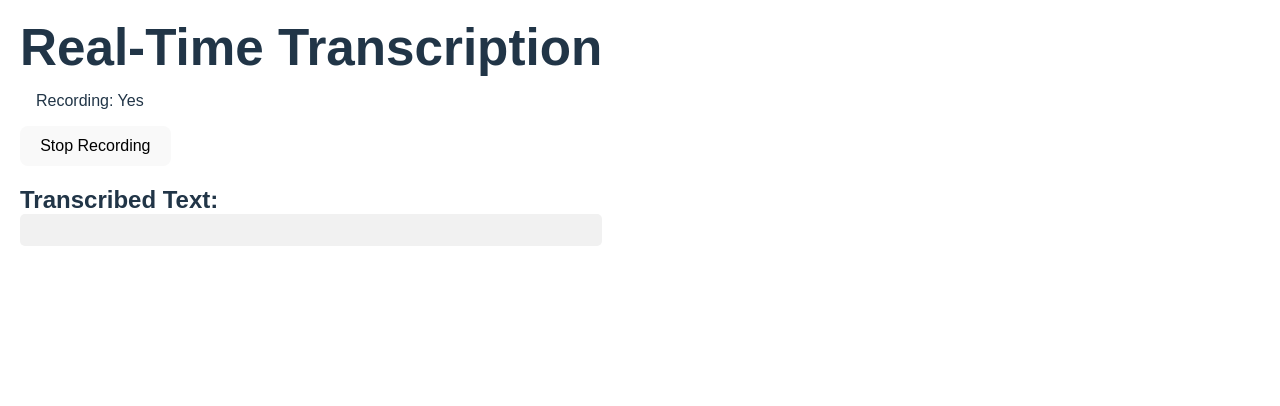
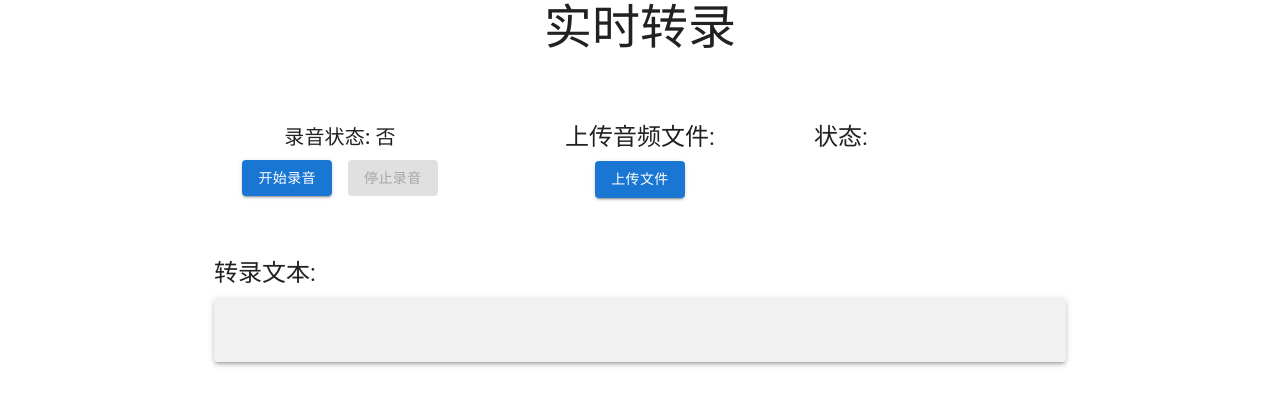
Before and after one commit to Gan-Xing/whisper, a Next.js app: page / in a window 1280 px wide. Shown: the top 406 px of the page. Built offline with nearby package versions, Linux system fonts and the light colour scheme; no server answers.

Commit message:
给朋友试用语音转录服务

```diff
--- a/app/components/RealTimeTranscription.tsx
+++ b/app/components/RealTimeTranscription.tsx
@@ -1,37 +1,46 @@
-// app/components/RealTimeTranscription.tsx
 "use client";
-import React, { useState, useEffect, useRef } from "react";
+import React, { useState, useEffect, useRef } from 'react';
+import { Button, Typography, Container, Paper, Box, Grid, CssBaseline } from '@mui/material';
 
 interface Transcript {
     type: string;
     text: string;
+    message?: string;
 }
 
 const RealTimeTranscription: React.FC = () => {
     const [recording, setRecording] = useState(false);
-  const [transcript, setTranscript] = useState("");
+    const [transcript, setTranscript] = useState('');
+    const [status, setStatus] = useState('');
     const socketRef = useRef<WebSocket | null>(null);
     const mediaRecorderRef = useRef<MediaRecorder | null>(null);
-  const timeoutRef = useRef<NodeJS.Timeout | null>(null);
+    const fileInputRef = useRef<HTMLInputElement | null>(null);
 
     useEffect(() => {
-    const ws = new WebSocket("ws://localhost:3001");
+        const ws = new WebSocket('ws://localhost:3001');
         ws.onmessage = (event) => {
             const data: Transcript = JSON.parse(event.data);
-      if (data.type === "transcription") {
+            if (data.type === 'transcription') {
                 setTranscript(data.text);
+                setStatus('转录成功');
+            } else if (data.type === 'error') {
+                setStatus(`错误: ${data.message}`);
             }
         };
+        ws.onopen = () => setStatus('WebSocket 连接已建立');
+        ws.onclose = () => setStatus('WebSocket 连接已关闭');
         socketRef.current = ws;
+        return () => ws.close();
+    }, []);
 
     const startRecording = async () => {
         setRecording(true);
+        setStatus('开始录音...');
         const stream = await navigator.mediaDevices.getUserMedia({ audio: true });
-      const mediaRecorder = new MediaRecorder(stream, {
-        mimeType: "audio/webm",
-      });
+        const mediaRecorder = new MediaRecorder(stream);
         mediaRecorderRef.current = mediaRecorder;
-      mediaRecorder.start(1000);
+        mediaRecorder.start();
+        setStatus('录音中');
 
         mediaRecorder.ondataavailable = (event) => {
             if (socketRef.current) {
@@ -40,12 +49,8 @@ const RealTimeTranscription: React.FC = () => {
                 reader.onloadend = () => {
                     const base64data = reader.result as string;
                     if (base64data) {
-              socketRef.current!.send(
-                JSON.stringify({
-                  type: "audio",
-                  audio: base64data.split(",")[1],
-                })
-              );
+                        socketRef.current!.send(JSON.stringify({ type: 'audio', audio: base64data.split(',')[1] }));
+                        setStatus('音频数据已发送到服务器');
                     }
                 };
             }
@@ -53,63 +58,113 @@ const RealTimeTranscription: React.FC = () => {
 
         mediaRecorder.onstop = () => {
             setRecording(false);
-        if (socketRef.current) {
-          socketRef.current.send(JSON.stringify({ type: "stop" }));
-        }
-        stream.getTracks().forEach((track) => track.stop());
+            stream.getTracks().forEach(track => track.stop());
+            setStatus('录音已停止');
         };
-
-      // Set timeout to stop recording after 15 seconds
-      timeoutRef.current = setTimeout(() => {
-        mediaRecorder.stop();
-      }, 15000);
     };
-
-    startRecording();
-
-    return () => {
-      ws.close();
-      if (mediaRecorderRef.current) {
-        mediaRecorderRef.current.stop();
-      }
-      if (timeoutRef.current) {
-        clearTimeout(timeoutRef.current);
-      }
-    };
-  }, []);
 
     const stopRecording = () => {
         if (mediaRecorderRef.current) {
             mediaRecorderRef.current.stop();
+            setStatus('停止录音...');
         }
-    if (timeoutRef.current) {
-      clearTimeout(timeoutRef.current);
+    };
+
+    const handleFileUpload = (event: React.ChangeEvent<HTMLInputElement>) => {
+        const file = event.target.files?.[0];
+        if (file && socketRef.current) {
+            setStatus(`上传文件: ${file.name}`);
+            const reader = new FileReader();
+            reader.readAsDataURL(file);
+            reader.onloadend = () => {
+                const base64data = reader.result as string;
+                if (base64data) {
+                    socketRef.current!.send(JSON.stringify({ type: 'upload', audio: base64data.split(',')[1] }));
+                    setStatus('文件数据已发送到服务器');
+                }
+            };
+        }
+    };
+
+    const handleButtonClick = () => {
+        if (fileInputRef.current) {
+            fileInputRef.current.click();
         }
     };
 
     return (
-    <div style={{ padding: "20px", fontFamily: "Arial, sans-serif" }}>
-      <h1>Real-Time Transcription</h1>
-      <div>
-        <p>Recording: {recording ? "Yes" : "No"}</p>
-        <button onClick={stopRecording} disabled={!recording}>
-          Stop Recording
-        </button>
-      </div>
-      <div style={{ marginTop: "20px" }}>
-        <h2>Transcribed Text:</h2>
-        <p
-          style={{
-            whiteSpace: "pre-wrap",
-            backgroundColor: "#f1f1f1",
-            padding: "10px",
-            borderRadius: "5px",
-          }}
+        <Container maxWidth="md">
+            <CssBaseline />
+            <Typography variant="h3" component="h1" align="center" gutterBottom>
+                实时转录
+            </Typography>
+            <Grid container spacing={6} marginTop={2}>
+                <Grid item xs={12} md={4}>
+                    <Box textAlign="center">
+                        <Typography variant="h6" gutterBottom>
+                            录音状态: {recording ? '是' : '否'}
+                        </Typography>
+                        <Button
+                            variant="contained"
+                            color="primary"
+                            onClick={startRecording}
+                            disabled={recording}
+                            sx={{ marginRight: 2 }}
                         >
+                            开始录音
+                        </Button>
+                        <Button
+                            variant="contained"
+                            color="secondary"
+                            onClick={stopRecording}
+                            disabled={!recording}
+                        >
+                            停止录音
+                        </Button>
+                    </Box>
+                </Grid>
+                <Grid item xs={12} md={4}>
+                    <Box textAlign="center">
+                        <Typography variant="h5" component="h2" gutterBottom>
+                            上传音频文件:
+                        </Typography>
+                        <Button variant="contained" component="label" onClick={handleButtonClick}>
+                            上传文件
+                        </Button>
+                        <input
+                            type="file"
+                            accept="audio/*"
+                            onChange={handleFileUpload}
+                            ref={fileInputRef}
+                            style={{ display: 'none' }}
+                        />
+                    </Box>
+                </Grid>
+                <Grid item xs={12} md={4}>
+                <Box mb={4}>
+                <Typography variant="h5" component="h2" gutterBottom>
+                    状态:
+                </Typography>
+                <Typography variant="body1">
+                    {status}
+                </Typography>
+            </Box>
+
+                </Grid>
+
+            </Grid>
+            <Box mt={4} mb={4}>
+                <Typography variant="h5" component="h2" gutterBottom>
+                    转录文本:
+                </Typography>
+                <Paper elevation={3} sx={{ padding: 2, backgroundColor: '#f1f1f1' }}>
+                    <Typography variant="body1" sx={{ whiteSpace: 'pre-wrap' }}>
                         {transcript}
-        </p>
-      </div>
-    </div>
+                    </Typography>
+                </Paper>
+            </Box>
+
+        </Container>
     );
 };
 
--- a/app/globals.css
+++ b/app/globals.css
@@ -15,7 +15,7 @@ a:hover {
 
 body {
   margin: 0;
-  display: flex;
+  /* display: flex; */
   min-width: 320px;
   min-height: 100vh;
 }
--- a/package.json
+++ b/package.json
@@ -10,7 +10,12 @@
     "lint": "next lint"
   },
   "dependencies": {
+    "@emotion/react": "^11.11.4",
+    "@emotion/styled": "^11.11.5",
+    "@mui/material": "^5.15.20",
     "express": "^4.19.2",
+    "ffmpeg-static": "^5.2.0",
+    "fluent-ffmpeg": "^2.1.3",
     "form-data": "^4.0.0",
     "multer": "1.4.5-lts.1",
     "next": "14.2.4",
```
Also changed, not shown: server.js (+62 -20 lines), 1 other file (tests, documents, lock files or other folders). Lines whose indentation alone changed are shown as unchanged.
